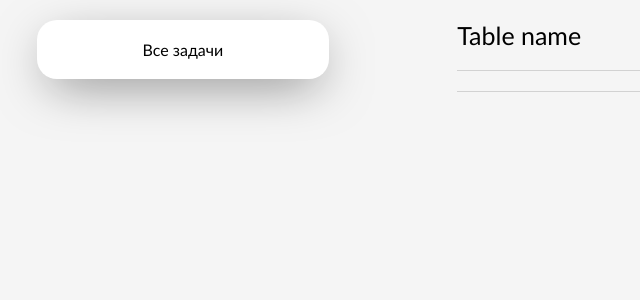
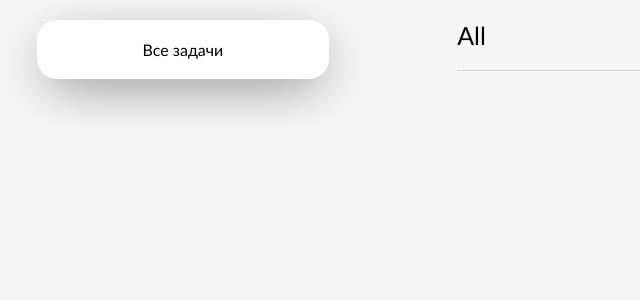
Before and after one commit to PanMax13/django_todolist2.0, a Django app: page /categories/1/ in a window 1280 px wide. Shown: the part 40-340 px from the top of that part, without its empty margins (0-640 px from the left). Run offline with Django 4.2, Linux system fonts and the light colour scheme; data that the repository does not hold is empty; the page is wider than the window, and the part outside it is not shown.

Commit message:
remove register form, add category of tasks in filter

```diff
--- a/todolist/main/templates/base.html
+++ b/todolist/main/templates/base.html
@@ -30,8 +30,6 @@
         </div>
         <div class="table">
             <div class="selected_table">
-                <div class="selected_table_name">Table name</div>
-                <div class="selected_table_tasks">
                     {% block tasks %} {% endblock %}
                     <!--<div class="selected_table_task">
                         <div class="task number">1</div>
--- a/todolist/main/views.py
+++ b/todolist/main/views.py
@@ -10,12 +10,15 @@ def all(request):
 def filter_url(request, slug='all'):
     try:
         table = Tables.objects.get(slug=slug)
+        category = table.category
         tasks = Tasks.objects.filter(category=table.id)
     except:
         tasks = Tasks.objects.all()
+        category = 'All'
 
     context = {
-        'tasks': tasks
+        'tasks': tasks,
+        'table_name': category
     }
 
     return render(request, 'show_tasks.html', context)
```
